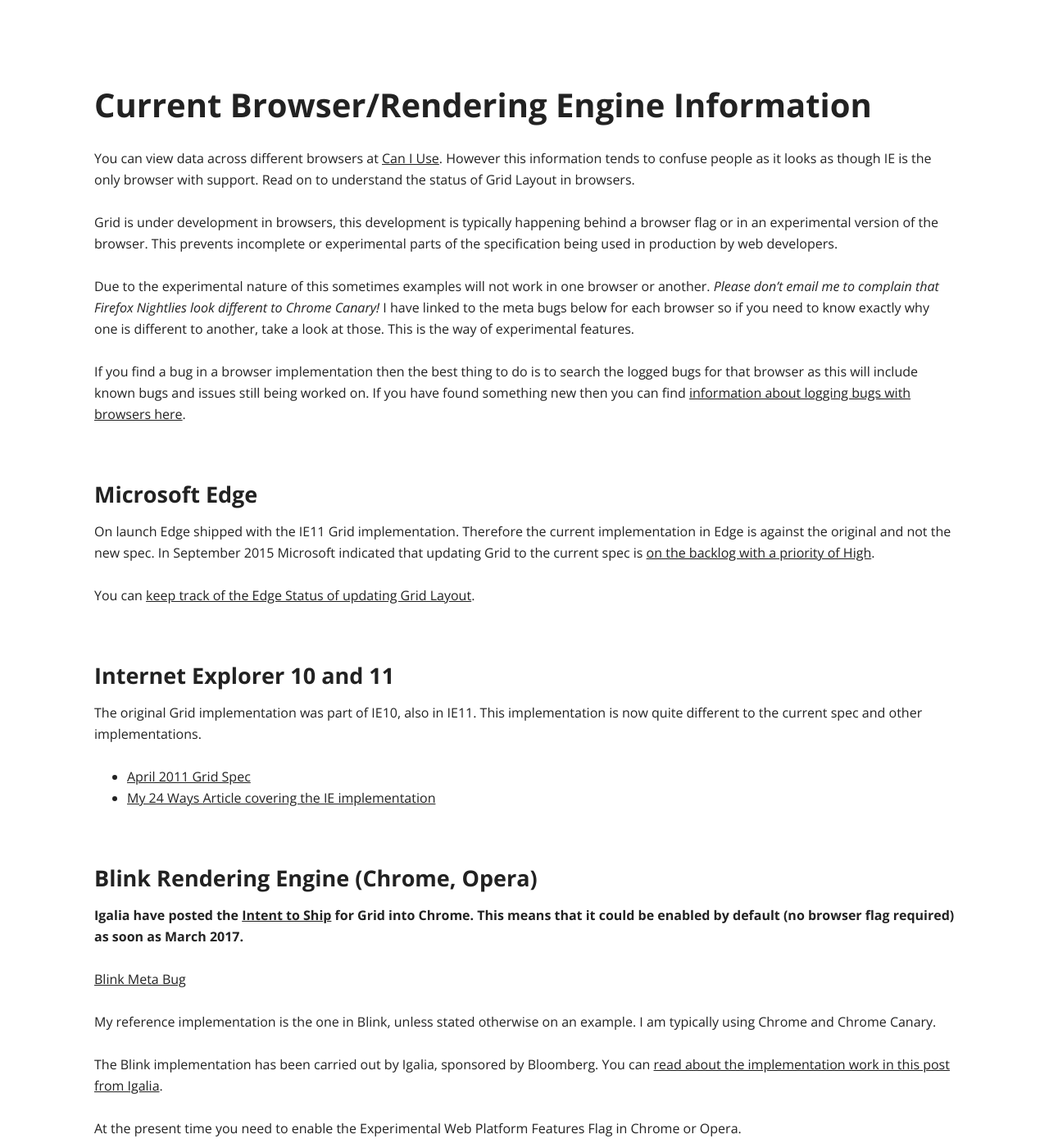
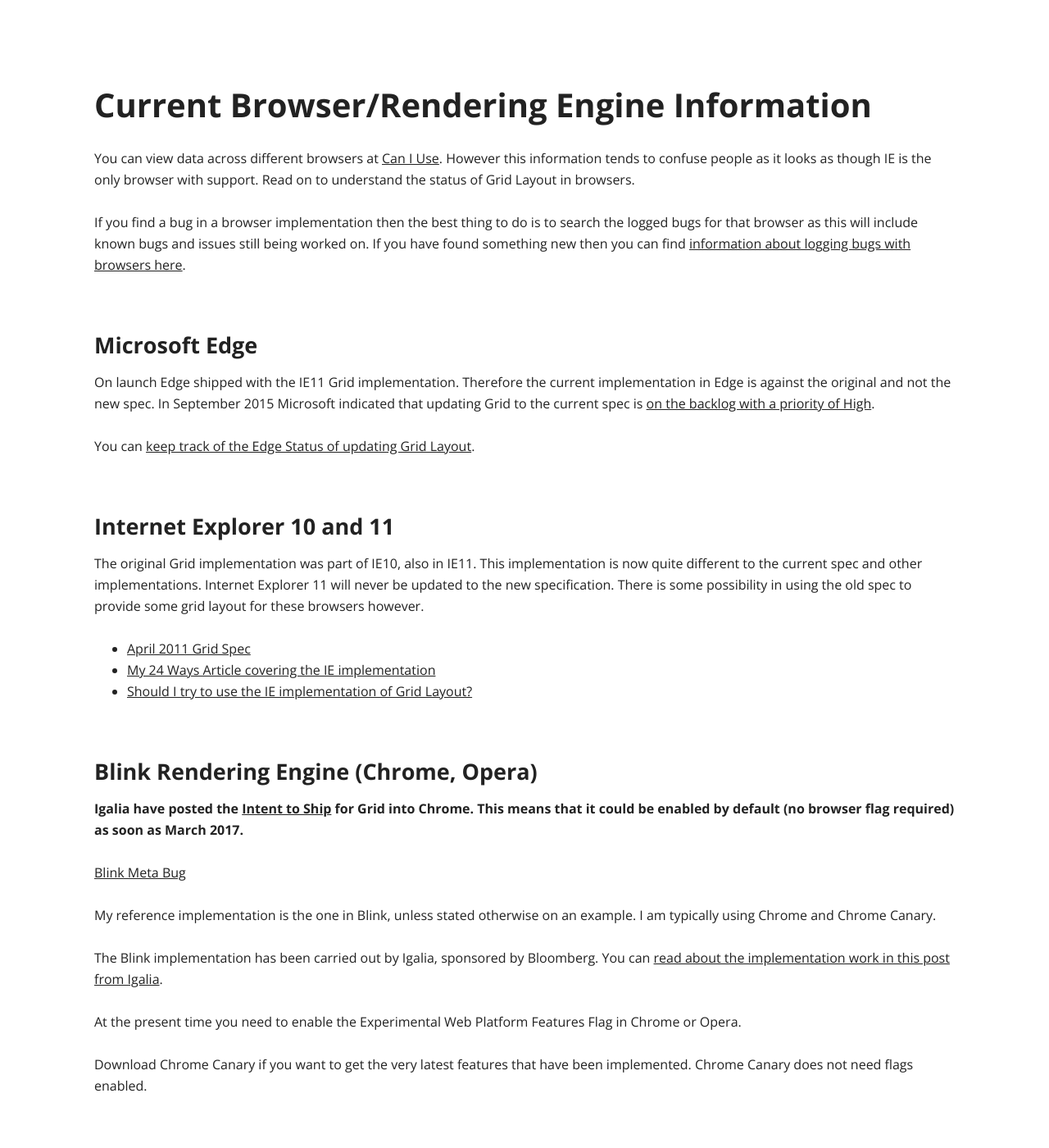
Before and after one commit to rachelandrew/grid-by-example, a Jekyll site: the page built from browsers/index.md, in a window 1280 px wide and 1400 px high, scrolled down 295 px. Shown: the whole window at 82% size. Built offline with Jekyll 4.4.1, drawn with Linux system fonts in a browser that asks for light colours; some of the changed text lies outside the part shown.

Commit message:
update to browsers page

```diff
--- a/browsers/index.md
+++ b/browsers/index.md
@@ -6,10 +6,6 @@ title: Browser Support for CSS Grid Layout
 # Current Browser/Rendering Engine Information
 
 You can view data across different browsers at [Can I Use](http://caniuse.com/#feat=css-grid). However this information tends to confuse people as it looks as though IE is the only browser with support. Read on to understand the status of Grid Layout in browsers.
-
-Grid is under development in browsers, this development is typically happening behind a browser flag or in an experimental version of the browser. This prevents incomplete or experimental parts of the specification being used in production by web developers.
-
-Due to the experimental nature of this sometimes examples will not work in one browser or another. *Please don't email me to complain that Firefox Nightlies look different to Chrome Canary!* I have linked to the meta bugs below for each browser so if you need to know exactly why one is different to another, take a look at those. This is the way of experimental features.
 
 If you find a bug in a browser implementation then the best thing to do is to search the logged bugs for that browser as this will include known bugs and issues still being worked on. If you have found something new then you can find [information about logging bugs with browsers here](http://testthewebforward.org/docs/bugs.html).
 
@@ -21,10 +17,11 @@ You can [keep track of the Edge Status of updating Grid Layout](https://develope
 
 ## Internet Explorer 10 and 11
 
-The original Grid implementation was part of IE10, also in IE11. This implementation is now quite different to the current spec and other implementations.
+The original Grid implementation was part of IE10, also in IE11. This implementation is now quite different to the current spec and other implementations. Internet Explorer 11 will never be updated to the new specification. There is some possibility in using the old spec to provide some grid layout for these browsers however.
 
 - [April 2011 Grid Spec](http://www.w3.org/TR/2011/WD-css3-grid-layout-20110407/)
 - [My 24 Ways Article covering the IE implementation](http://24ways.org/2012/css3-grid-layout/)
+- [Should I try to use the IE implementation of Grid Layout?](https://rachelandrew.co.uk/archives/2016/11/26/should-i-try-to-use-the-ie-implementation-of-css-grid-layout/)
 
 ## Blink Rendering Engine (Chrome, Opera)
 
@@ -46,9 +43,9 @@ Download Chrome Canary if you want to get the very latest features that have bee
 
 Grid is available in [Webkit Nightly builds](http://nightly.webkit.org/) and also in the new [Safari Technology Preview](https://developer.apple.com/safari/technology-preview/release-notes/). Grid is now unprefixed in the Nightly and Preview versions.
 
-**For Safari Technology Preview** turn Grid support on in the Develop Menu under Experimental Features.
+There is no information as to when or if Apple will ship grid in Safari. A hopeful guess would be March, a somewhat more pessimistic one October, but this is just a guess based on release dates and the fact grid is not now behind a flag by default in Preview.
 
-This implementation is also by Igalia but lags slightly behind the Chrome one. Note that Grid being present in Safari Technology Preview _does not mean_ it will be in the next version of Safari.
+This implementation is also by Igalia but lags slightly behind the Chrome one. Note that Grid being present in Safari Technology Preview _does not mean_ it will be in the next version of Safari. We can but hope.
 
 ## Gecko Rendering Engine (Firefox)
 
@@ -56,10 +53,10 @@ This implementation is also by Igalia but lags slightly behind the Chrome one. N
 
 [Gecko Meta Bug](https://bugzilla.mozilla.org/show_bug.cgi?id=616605)
 
-Grid is currently being implemented in Gecko. You need to enable the layout.css.grid.enabled flag by going to about:config in regular Firefox or Developer Edition. For the latest features download a [Firefox Nightly](https://nightly.mozilla.org/) or the [Firefox Developer Edition](https://www.mozilla.org/en-GB/firefox/developer/). In Nightly you do not need to enable the flag - Grid should just work!
+Grid is currently being implemented in Gecko. You need to enable the layout.css.grid.enabled flag by going to about:config in regular Firefox. For the latest features download a [Firefox Nightly](https://nightly.mozilla.org/) or the [Firefox Developer Edition](https://www.mozilla.org/en-GB/firefox/developer/). In Nightly and Developer Edition you do not need to enable the flag - Grid should just work!
 
 ## A Grid Layout tool for Firefox
 
+Firefox Nightlies and Firefox Developer Edition [include a grid highlighter](https://hacks.mozilla.org/2016/12/css-grid-and-grid-highlighter-now-in-firefox-developer-edition/) in DevTools.
+
 If you are using Firefox then you can use the experimental [CSS Grid Inspector](https://addons.mozilla.org/en-US/firefox/addon/css-grid-inspector/) to help you visualize your grids. It is a tool in development - just like Grid Layout.
-
-Firefox Nightlies and Firefox Developer Edition also include a grid highlighter in DevTools.
```
